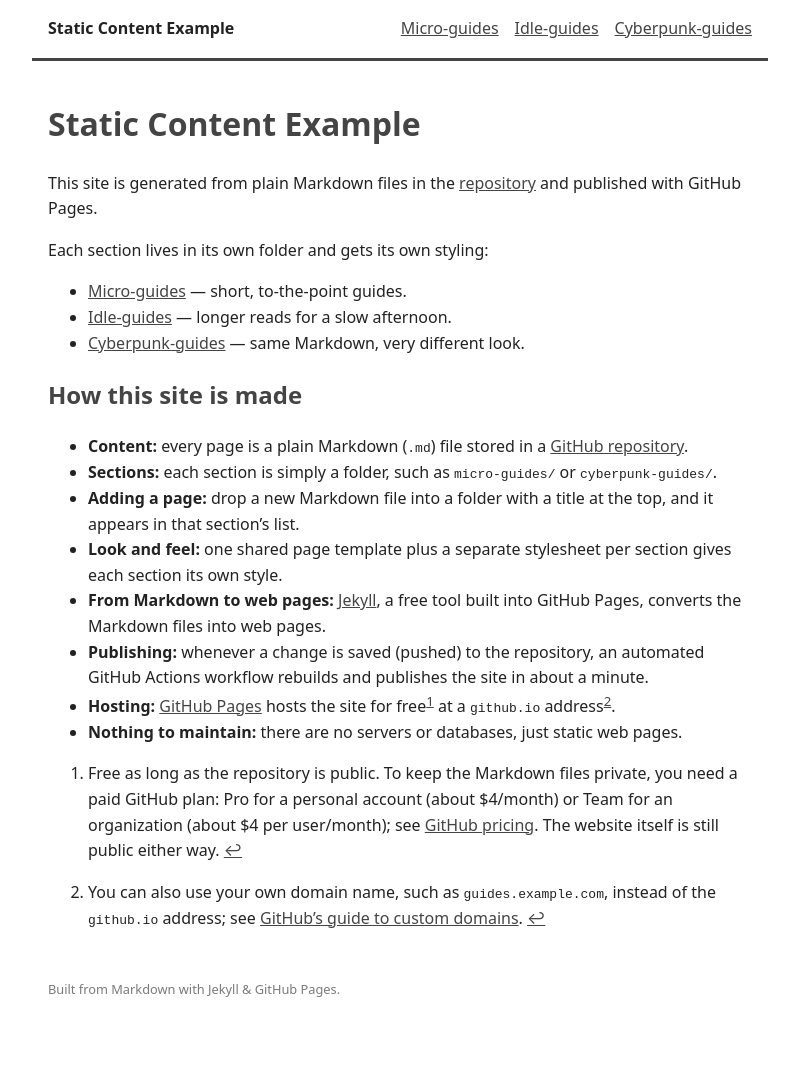
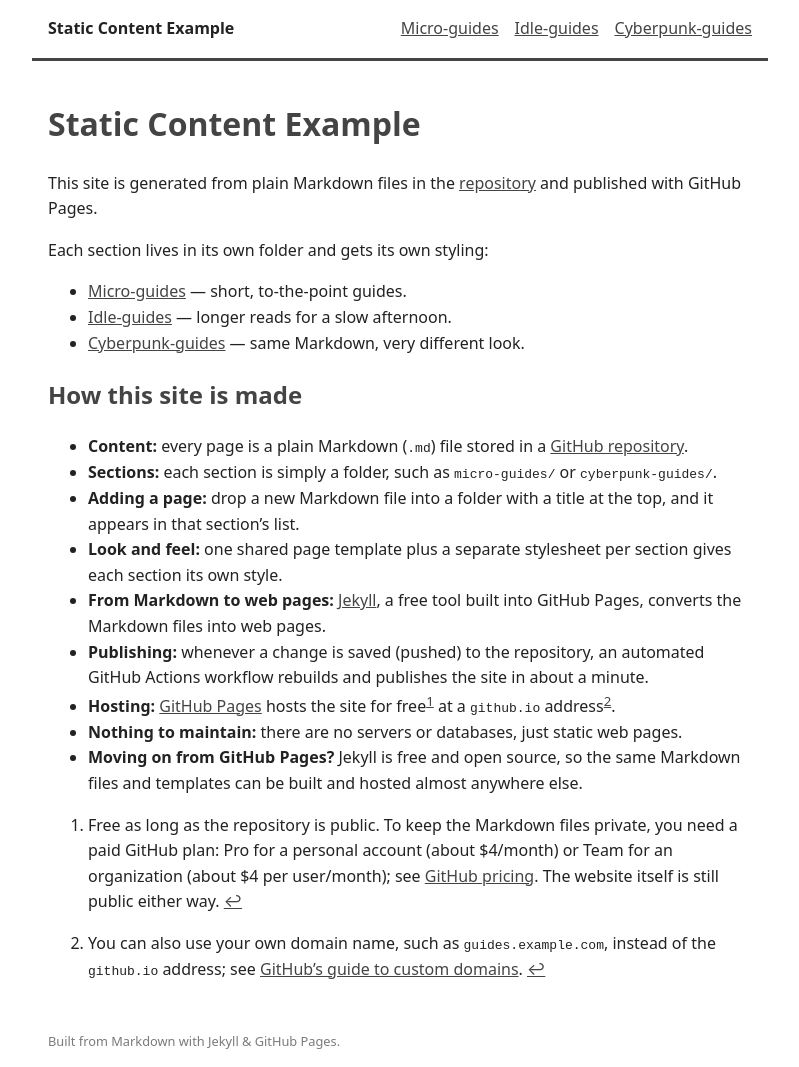
Before and after one commit to velvet-bunny/static-content-example, a Jekyll site: the page built from index.md, in a window 1280 px wide. Shown: the whole page, without its empty margins (240-1039 px from the left). Built offline with Jekyll 4.4.1, drawn with Linux system fonts in a browser that asks for light colours; before the commit the page ends 1016 px from its top, so only the background shows below that.

Commit message:
Mention the site can be hosted outside GitHub Pages
Co-authored-by: Copilot <223556219+Copilot@users.noreply.github.com>

```diff
--- a/index.md
+++ b/index.md
@@ -23,6 +23,7 @@ Each section lives in its own folder and gets its own styling:
 - **Publishing:** whenever a change is saved (pushed) to the repository, an automated GitHub Actions workflow rebuilds and publishes the site in about a minute.
 - **Hosting:** [GitHub Pages](https://pages.github.com/) hosts the site for free[^free] at a `github.io` address[^domain].
 - **Nothing to maintain:** there are no servers or databases, just static web pages.
+- **Moving on from GitHub Pages?** Jekyll is free and open source, so the same Markdown files and templates can be built and hosted almost anywhere else.
 
 [^free]: Free as long as the repository is public. To keep the Markdown files private, you need a paid GitHub plan: Pro for a personal account (about $4/month) or Team for an organization (about $4 per user/month); see [GitHub pricing](https://github.com/pricing). The website itself is still public either way.
 [^domain]: You can also use your own domain name, such as `guides.example.com`, instead of the `github.io` address; see [GitHub's guide to custom domains](https://docs.github.com/en/pages/configuring-a-custom-domain-for-your-github-pages-site).
```
